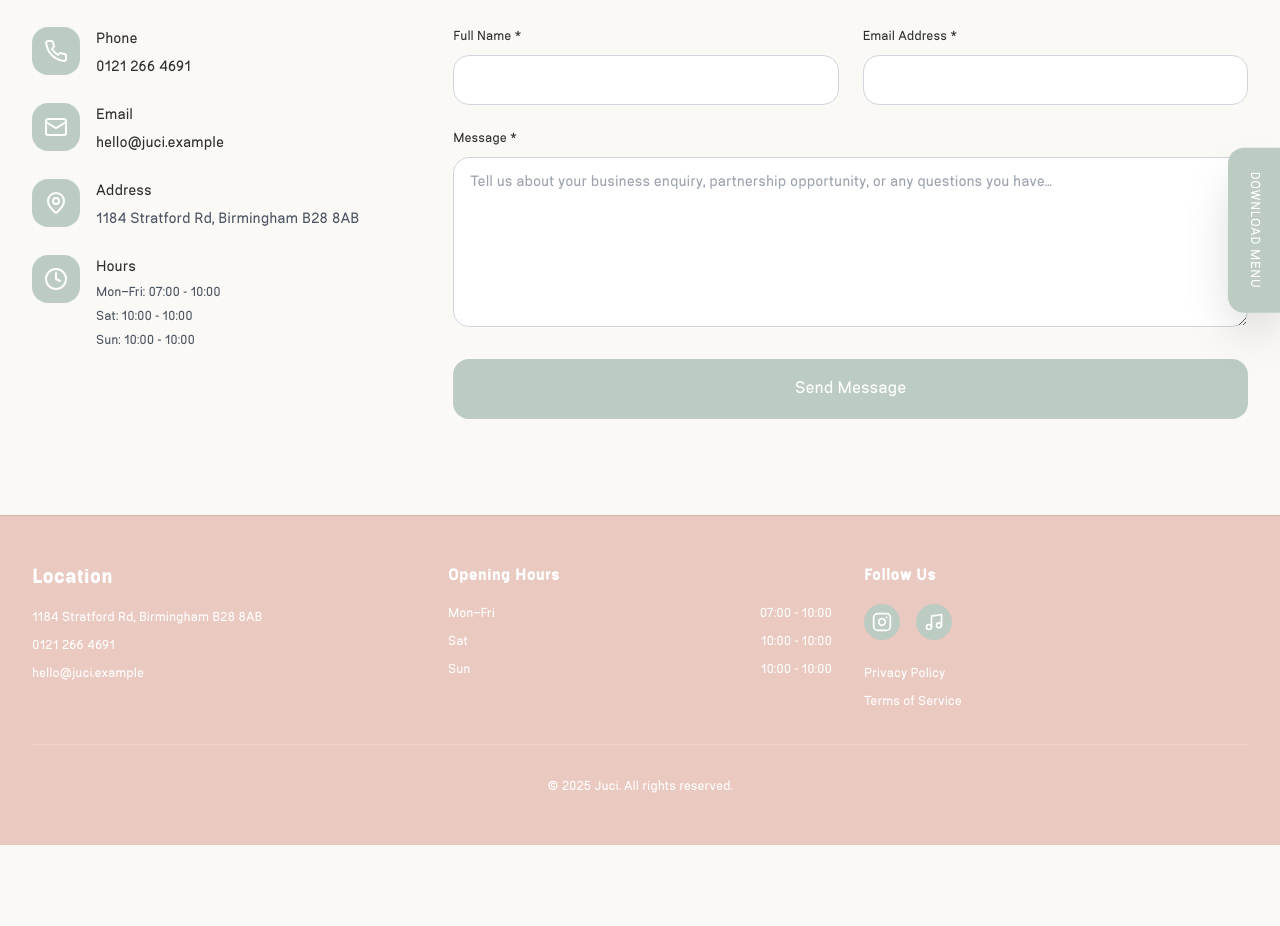
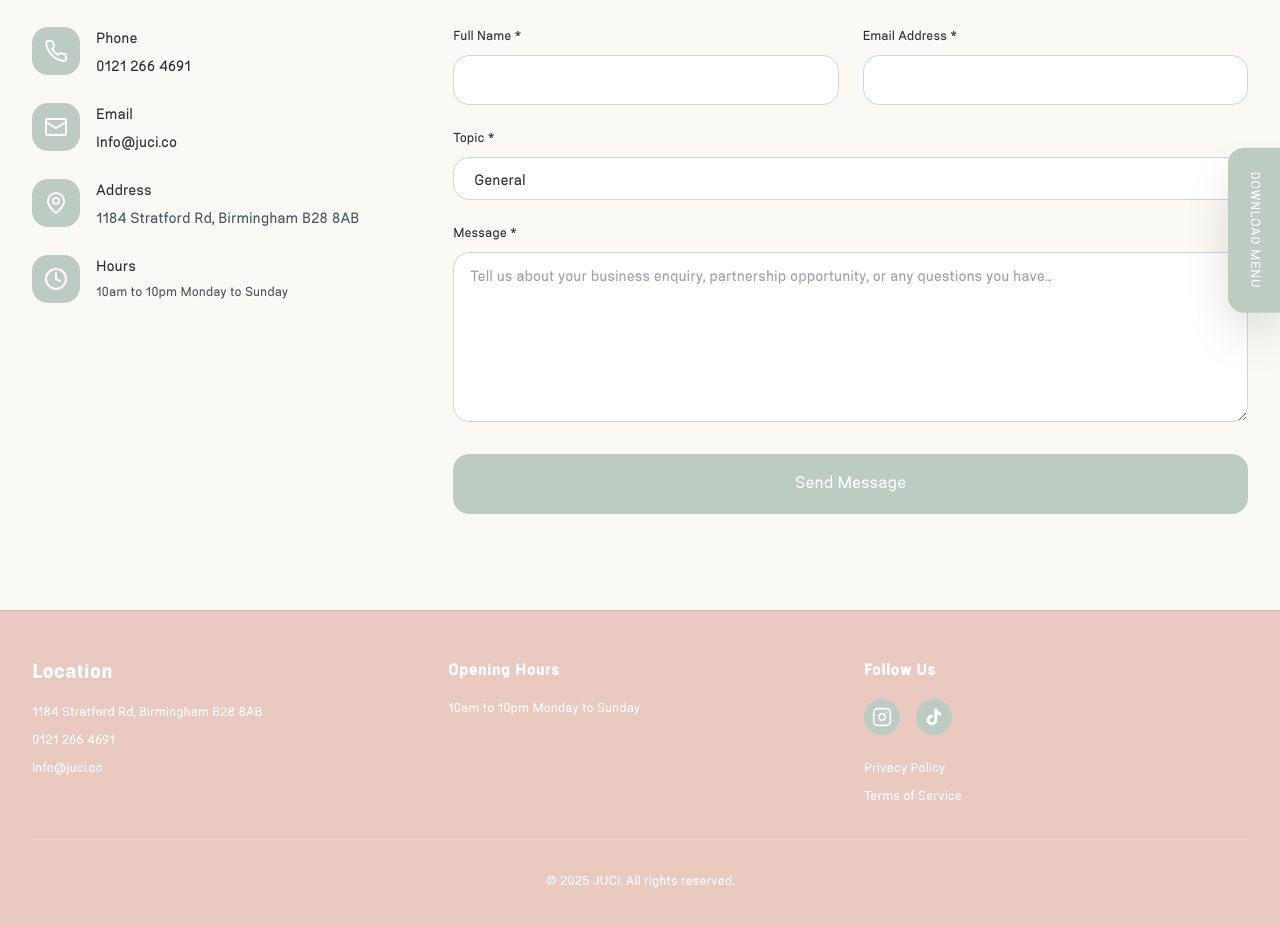
Before and after one commit to Kaz-z/juci, a Next.js app: page /contact in a window 1280 px wide. Shown: the part 370-1296 px from the top of the page. Before the commit the page ends 1215 px from the top, so only its background shows below. Built offline with nearby package versions, Linux system fonts and the light colour scheme.

Commit message:
Add JUCI trailer video, update site configuration with new contact details, and standardize branding across components

```diff
--- a/site.config.ts
+++ b/site.config.ts
@@ -1,23 +1,21 @@
 export const site = {
-  name: "Juci",
+  name: "JUCI",
   tagline: "",
   location: "Birmingham (UK)",
   phone: "0121 266 4691",
-  email: "hello@juci.example",
+  email: "Info@juci.co",
   orderUrl: "https://order.juci.example",
   pdfMenuUrl: "/menu/juci-menu.pdf",
   address: "1184 Stratford Rd, Birmingham B28 8AB",
-  hours: [
-    { day: "Mon–Fri", open: "07:00", close: "10:00" },
-    { day: "Sat", open: "10:00", close: "10:00" },
-    { day: "Sun", open: "10:00", close: "10:00" },
-  ],
+  /** Single line for footer, contact page, etc. */
+  hoursDisplay: "10am to 10pm Monday to Sunday",
+  hours: [{ day: "Mo–Su", open: "10:00", close: "22:00" }],
   socials: {
     instagram: "https://instagram.com/juci",
     tiktok: "https://tiktok.com/@juci"
   },
   seo: {
-    title: "Juci - Fresh Juice & Smoothie Bar | Birmingham",
+    title: "JUCI - Fresh Juice & Smoothie Bar | Birmingham",
     description: "",
     keywords: "juice bar, smoothies, healthy drinks, Birmingham, fresh juice, organic",
     url: "https://juci.example"
--- a/src/app/api/contact/route.ts
+++ b/src/app/api/contact/route.ts
@@ -1,15 +1,55 @@
 import { NextRequest, NextResponse } from 'next/server'
 import { contactFormSchema, sanitizeFormData } from '@/lib/validators'
+import { site } from '../../../../site.config'
+
+async function notifyInbox(data: {
+  name: string
+  email: string
+  topic: string
+  message: string
+}) {
+  const to = site.email
+  const key = process.env.RESEND_API_KEY
+
+  if (!key) {
+    console.log(`Contact form submission (set RESEND_API_KEY to email ${to}):`, {
+      ...data,
+      timestamp: new Date().toISOString(),
+    })
+    return
+  }
+
+  const from =
+    process.env.RESEND_FROM_EMAIL ?? 'JUCI Website <onboarding@resend.dev>'
+
+  const res = await fetch('https://api.resend.com/emails', {
+    method: 'POST',
+    headers: {
+      Authorization: `Bearer ${key}`,
+      'Content-Type': 'application/json',
+    },
+    body: JSON.stringify({
+      from,
+      to: [to],
+      reply_to: data.email,
+      subject: `[${data.topic}] Contact from ${data.name}`,
+      text: `Topic: ${data.topic}\nFrom: ${data.name} <${data.email}>\n\n${data.message}`,
+    }),
+  })
+
+  if (!res.ok) {
+    const body = await res.text()
+    throw new Error(`Resend failed: ${body}`)
+  }
+}
 
 export async function POST(request: NextRequest) {
   try {
     const body = await request.json()
 
-    // Sanitize and validate the form data
     const sanitizedData = sanitizeFormData(body)
     const validatedData = contactFormSchema.parse(sanitizedData)
 
-    // Check honeypot field
     if (validatedData.website && validatedData.website.length > 0) {
       return NextResponse.json(
         { error: 'Invalid submission' },
@@ -17,43 +57,34 @@ export async function POST(request: NextRequest) {
       )
     }
 
-    // In a real application, you would:
-    // 1. Save to database
-    // 2. Send email notification
-    // 3. Log the submission
-
-    // Mock implementation - just log the data
-    console.log('Contact form submission:', {
+    await notifyInbox({
       name: validatedData.name,
       email: validatedData.email,
+      topic: validatedData.topic,
       message: validatedData.message,
-      timestamp: new Date().toISOString(),
-      ip: request.ip || 'unknown'
     })
 
-    // Simulate processing delay
     await new Promise(resolve => setTimeout(resolve, 500))
 
     return NextResponse.json(
       {
         success: true,
-        message: 'Thank you for your message! We\'ll get back to you within 24 hours.'
+        message:
+          "Thank you for your message! We'll get back to you within 24 hours.",
       },
       { status: 200 }
     )
-
   } catch (error) {
     console.error('Contact form error:', error)
 
     if (error instanceof Error && 'issues' in error) {
-      // Zod validation error
       return NextResponse.json(
         {
           error: 'Validation failed',
           details: (error as any).issues.map((issue: any) => ({
             field: issue.path[0],
-            message: issue.message
-          }))
+            message: issue.message,
+          })),
         },
         { status: 400 }
       )
@@ -66,7 +97,6 @@ export async function POST(request: NextRequest) {
   }
 }
 
-// Handle OPTIONS for CORS
 export async function OPTIONS(request: NextRequest) {
   return new NextResponse(null, {
     status: 200,
--- a/src/app/careers/page.tsx
+++ b/src/app/careers/page.tsx
@@ -136,7 +136,7 @@ export default function CareersPage() {
         <div className="text-center max-w-3xl mx-auto">
           <p className="text-xl text-gray-600 mb-8">
             Love healthy living? Want to be part of Birmingham&lsquo;s freshest juice bar?
-            We&lsquo;re always looking for passionate people to join the Juci family.
+            We&lsquo;re always looking for passionate people to join the JUCI family.
           </p>
         </div>
       </Section>
@@ -309,7 +309,7 @@ export default function CareersPage() {
                 onChange={handleInputChange}
                 required
                 rows={6}
-                placeholder="Why do you want to work at Juci? What experience do you have? What makes you passionate about healthy living?"
+                placeholder="Why do you want to work at JUCI? What experience do you have? What makes you passionate about healthy living?"
                 className={`w-full px-4 py-3 rounded-xl border ${
                   errors.message ? 'border-red-300' : 'border-gray-300'
                 } focus:border-accent focus:ring-1 focus:ring-accent outline-none transition-colors resize-vertical`}
--- a/src/app/contact/page.tsx
+++ b/src/app/contact/page.tsx
@@ -12,6 +12,7 @@ export default function ContactPage() {
   const [formData, setFormData] = useState({
     name: '',
     email: '',
+    topic: 'general' as 'business' | 'general' | 'hiring',
     message: '',
     website: '' // honeypot field
   })
@@ -19,7 +20,9 @@ export default function ContactPage() {
   const [isSubmitting, setIsSubmitting] = useState(false)
   const [submitStatus, setSubmitStatus] = useState<'idle' | 'success' | 'error'>('idle')
 
-  const handleInputChange = (e: React.ChangeEvent<HTMLInputElement | HTMLTextAreaElement>) => {
+  const handleInputChange = (
+    e: React.ChangeEvent<HTMLInputElement | HTMLTextAreaElement | HTMLSelectElement>
+  ) => {
     const { name, value } = e.target
     setFormData(prev => ({ ...prev, [name]: value }))
 
@@ -62,6 +65,7 @@ export default function ContactPage() {
         setFormData({
           name: '',
           email: '',
+          topic: 'general',
           message: '',
           website: ''
         })
@@ -155,14 +159,7 @@ export default function ContactPage() {
                 </div>
                 <div>
                   <h3 className="font-normal text-fg mb-1">Hours</h3>
-                  <div className="text-gray-600 space-y-1 text-sm">
-                    {site.hours.map((hour, index) => (
-                      <div key={index}>
-                        <span className="font-medium">{hour.day}:</span>{' '}
-                        {`${hour.open} - ${hour.close}`}
-                      </div>
-                    ))}
-                  </div>
+                  <p className="text-gray-600 text-sm">{site.hoursDisplay}</p>
                 </div>
               </div>
             </div>
@@ -241,6 +238,27 @@ export default function ContactPage() {
               </div>
 
               <div>
+                <label htmlFor="topic" className="block text-sm font-medium text-fg mb-2">
+                  Topic *
+                </label>
+                <select
+                  id="topic"
+                  name="topic"
+                  value={formData.topic}
+                  onChange={handleInputChange}
+                  required
+                  className={`w-full px-4 py-3 rounded-xl border ${
+                    errors.topic ? 'border-red-300' : 'border-gray-300'
+                  } focus:border-cta focus:ring-1 focus:ring-cta outline-none transition-colors bg-white`}
+                >
+                  <option value="general">General</option>
+                  <option value="business">Business</option>
+                  <option value="hiring">Hiring</option>
+                </select>
+                {errors.topic && <p className="mt-1 text-sm text-red-600">{errors.topic}</p>}
+              </div>
+
+              <div>
                 <label htmlFor="message" className="block text-sm font-medium text-fg mb-2">
                   Message *
                 </label>
--- a/src/components/Footer.tsx
+++ b/src/components/Footer.tsx
@@ -1,11 +1,22 @@
 import Link from 'next/link'
-import { Instagram, Music } from 'lucide-react'
+import { Instagram } from 'lucide-react'
 import { site } from '../../site.config'
 import { formatPhoneForDisplay } from '@/lib/utils'
 
+function TikTokIcon({ className }: { className?: string }) {
+  return (
+    <svg
+      className={className}
+      viewBox="0 0 24 24"
+      fill="currentColor"
+      aria-hidden
+    >
+      <path d="M19.59 6.69a4.83 4.83 0 0 1-3.77-4.25V2h-3.45v13.67a2.89 2.89 0 0 1-5.2 1.74 2.89 2.89 0 0 1 2.31-4.64 2.93 2.93 0 0 1 .88.13V9.4a6.84 6.84 0 0 0-1-.05A6.33 6.33 0 0 0 5 20.1a6.34 6.34 0 0 0 10.86-4.43v-7a8.16 8.16 0 0 0 4.77 1.52v-3.4a4.85 4.85 0 0 1-1-.1z" />
+    </svg>
+  )
+}
+
 export default function Footer() {
-  const currentHours = site.hours.find(h => h.day.includes(new Date().toLocaleDateString('en', { weekday: 'short' })))
-
   return (
     <footer className="border-t border-black/10" style={{ backgroundColor: site.brand.colors.accent }}>
       <div className="container-max section-padding py-12">
@@ -40,16 +51,7 @@ export default function Footer() {
           {/* Hours */}
           <div>
             <h4 className="font-semibold text-white mb-4">Opening Hours</h4>
-            <div className="space-y-2 text-sm text-white">
-              {site.hours.map((hour, index) => (
-                <div key={index} className="flex justify-between">
-                  <span>{hour.day}</span>
-                  <span>
-                    {hour.open} - {hour.close}
-                  </span>
-                </div>
-              ))}
-            </div>
+            <p className="text-sm text-white">{site.hoursDisplay}</p>
           </div>
 
           {/* Social & Links */}
@@ -72,7 +74,7 @@ export default function Footer() {
                 className="p-2 rounded-full bg-cta text-white hover:opacity-80 transition-opacity"
                 aria-label="Follow us on TikTok"
               >
-                <Music className="h-5 w-5" />
+                <TikTokIcon className="h-5 w-5" />
               </a>
             </div>
 
--- a/src/components/Header.tsx
+++ b/src/components/Header.tsx
@@ -71,11 +71,11 @@ export default function Header() {
               <Link
                 href="/"
                 className="flex items-center hover:opacity-90 transition-opacity lg:justify-start justify-center w-full lg:w-auto"
-                aria-label="Juci home"
+                aria-label="JUCI home"
               >
                 <img
                   src="/images/juci-logo-circle.png"
-                  alt="Juci Logo"
+                  alt="JUCI logo"
                   className="h-10 w-10"
                 />
               </Link>
--- a/src/lib/validators.ts
+++ b/src/lib/validators.ts
@@ -4,6 +4,9 @@ import { z } from 'zod'
 export const contactFormSchema = z.object({
   name: z.string().min(2, 'Name must be at least 2 characters').max(100, 'Name must be less than 100 characters'),
   email: z.string().email('Please enter a valid email address'),
+  topic: z.enum(['business', 'general', 'hiring'], {
+    required_error: 'Please select a topic',
+  }),
   message: z.string().min(10, 'Message must be at least 10 characters').max(1000, 'Message must be less than 1000 characters'),
   // Honeypot field - should be empty
   website: z.string().max(0, 'Invalid submission').optional()
```
Also changed, not shown: src/app/page.tsx (+12 -6 lines), src/components/HoursTable.tsx (+1 -31 lines), src/lib/seo.ts (+16 -22 lines), 2 other files (tests, documents, lock files or other folders).
